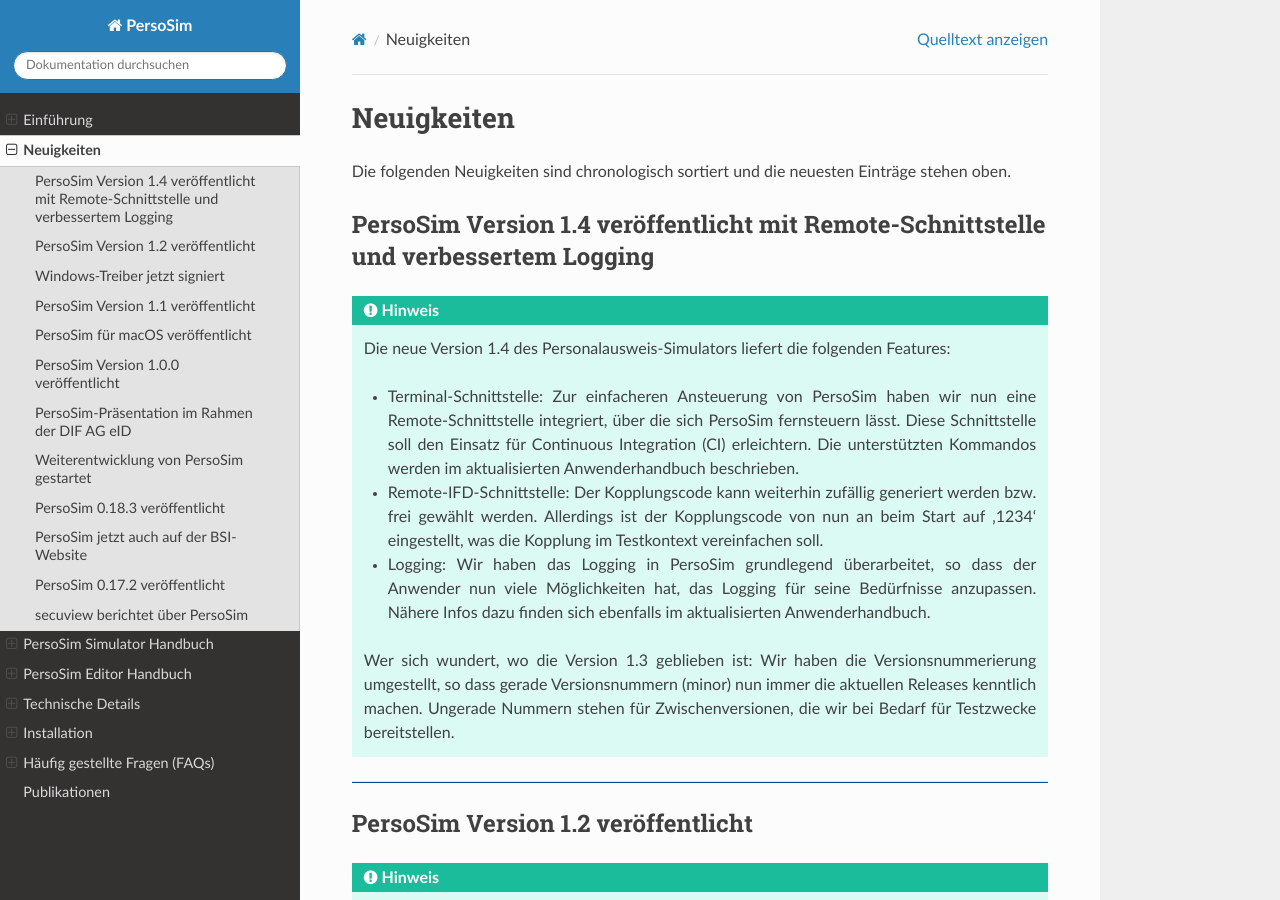
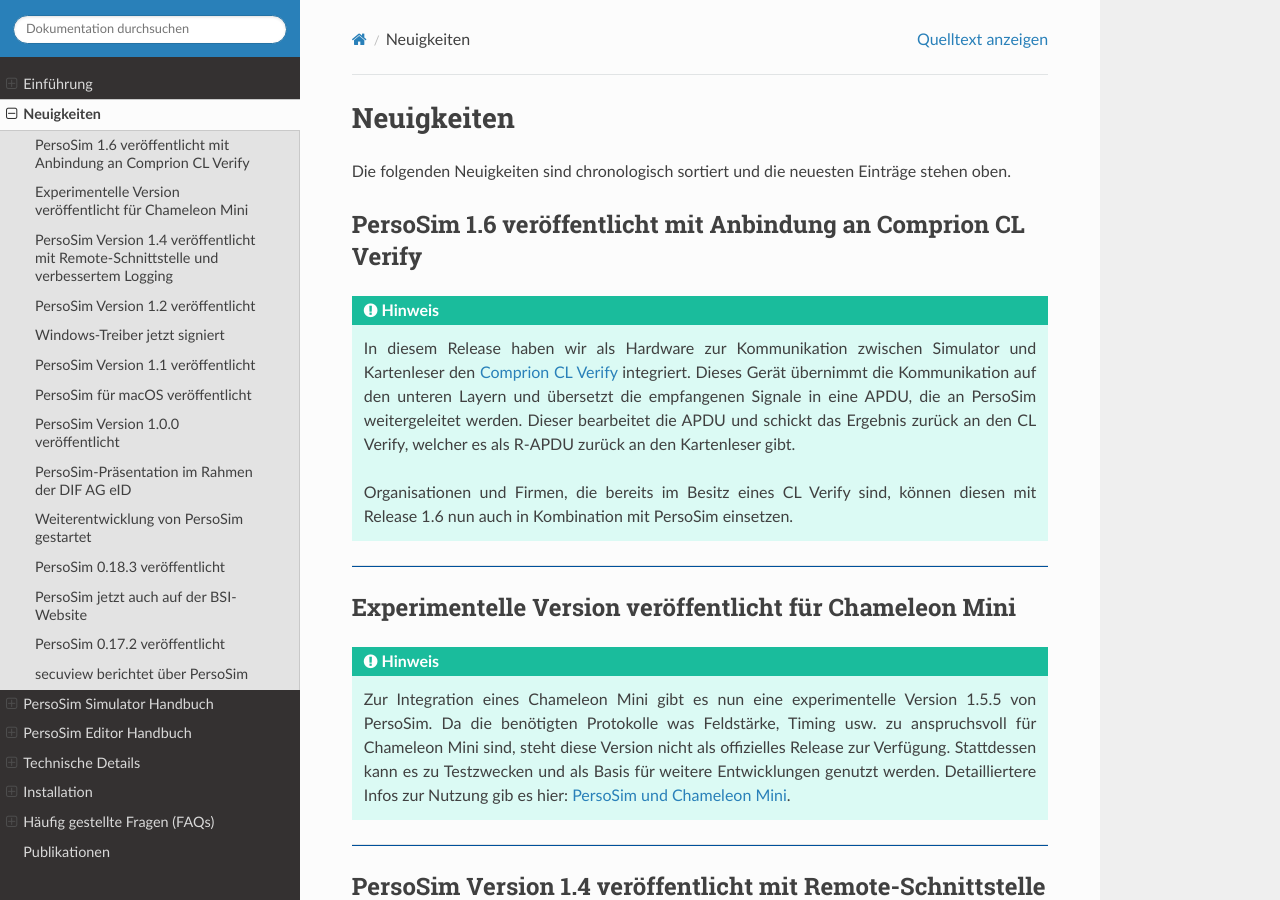
Before and after one commit to PersoSim/PersoSim-Online-Manual, a Sphinx documentation site: the page built from docs/source/News.md, in a window 1280 px wide and 900 px high. Built offline with Sphinx 7.4.7 and the Read the Docs theme 3.1.0, drawn with Linux system fonts in a browser that asks for light colours.

Commit message:
Updated news (version 1.6 and chameleon mini)

````diff
--- a/docs/source/News.md
+++ b/docs/source/News.md
@@ -1,5 +1,23 @@
 # Neuigkeiten
 Die folgenden Neuigkeiten sind chronologisch sortiert und die neuesten Einträge stehen oben.
+
+## PersoSim 1.6 veröffentlicht mit Anbindung an Comprion CL Verify
+```{hint}
+In diesem Release haben wir als Hardware zur Kommunikation zwischen Simulator und Kartenleser den [Comprion CL Verify](https://www.comprion.com/products-solutions/products-solutions-a-z/cl-verify-a/) integriert. Dieses Gerät übernimmt die Kommunikation auf den unteren Layern und übersetzt die empfangenen Signale in eine APDU, die an PersoSim weitergeleitet werden. Dieser bearbeitet die APDU und schickt das Ergebnis zurück an den CL Verify, welcher es als R-APDU zurück an den Kartenleser gibt.
+
+Organisationen und Firmen, die bereits im Besitz eines CL Verify sind, können diesen mit Release 1.6 nun auch in Kombination mit PersoSim einsetzen.
+
+```
+<hr style="height: 2px; background: #00509B;">
+
+
+## Experimentelle Version veröffentlicht für Chameleon Mini
+```{hint}
+Zur Integration eines Chameleon Mini gibt es nun eine experimentelle Version 1.5.5 von PersoSim. Da die benötigten Protokolle was Feldstärke, Timing usw. zu anspruchsvoll für Chameleon Mini sind, steht diese Version nicht als offizielles Release zur Verfügung. Stattdessen kann es zu Testzwecken und als Basis für weitere Entwicklungen genutzt werden. Detailliertere Infos zur Nutzung gib es hier: [PersoSim und Chameleon Mini](https://persosim.github.io/chameleon_mini.html).
+```
+<hr style="height: 2px; background: #00509B;">
+
+
 
 ## PersoSim Version 1.4 veröffentlicht mit Remote-Schnittstelle und verbessertem Logging
 ```{hint}
````
